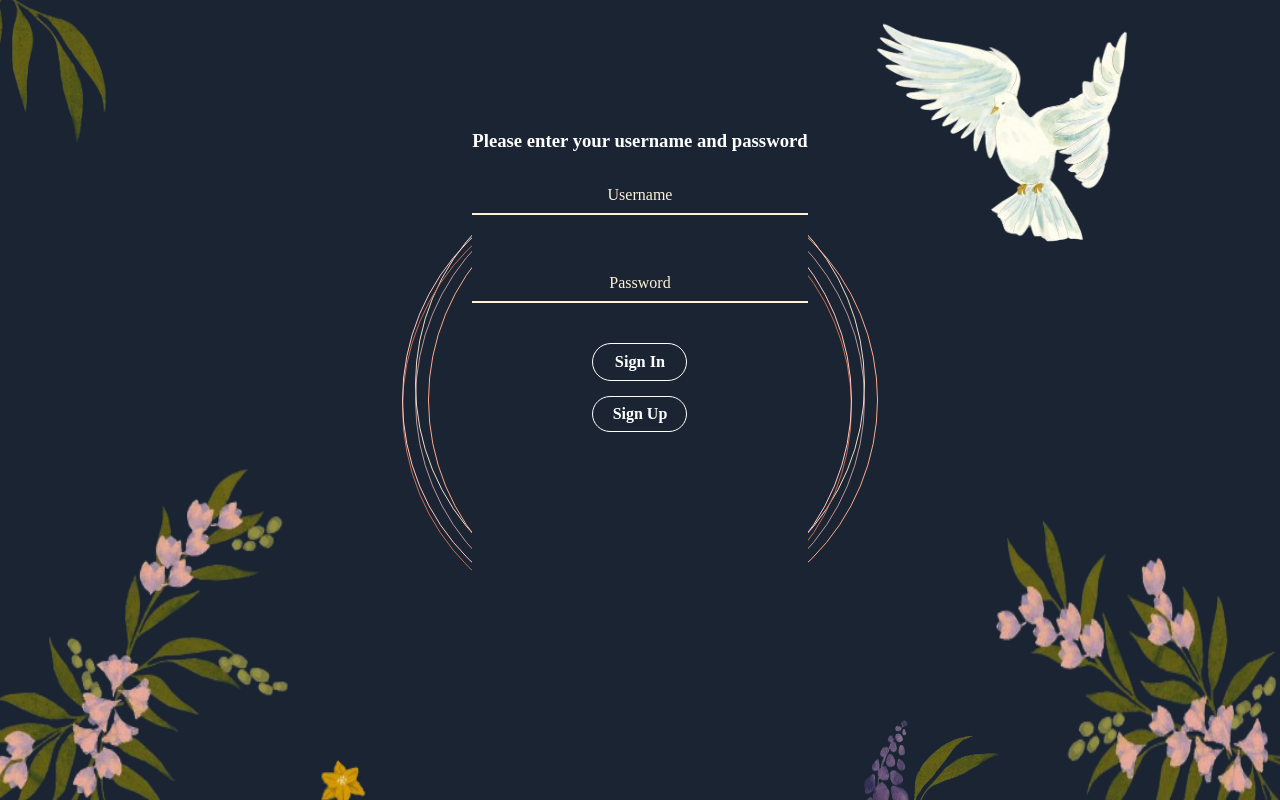
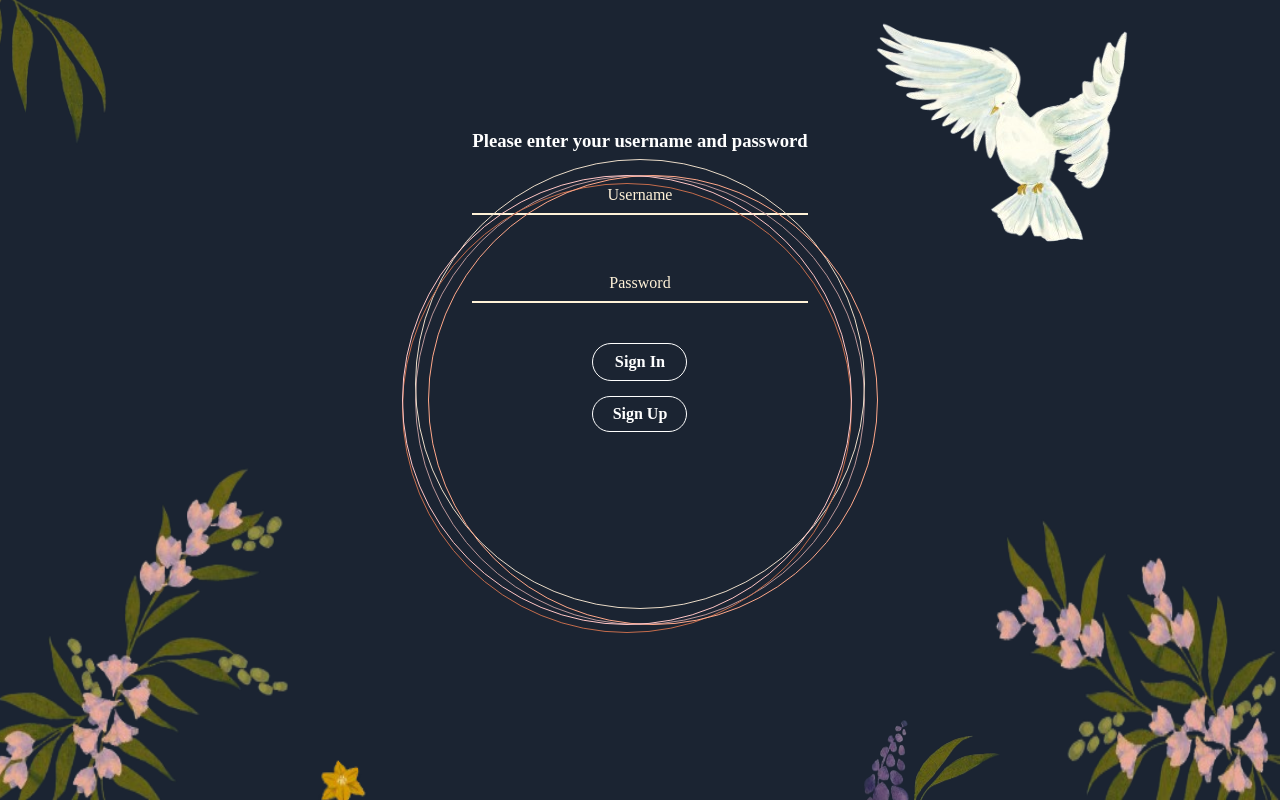
Before and after one commit to fikireguale/comp307-proj, a React (Create React App) app in the folder frontend/: page /signIn in a window 1280 px wide. Built offline with nearby package versions, Linux system fonts and the light colour scheme.

Commit message:
changed
have to fix navlink

```diff
--- a/frontend/src/components/Navbar.module.css
+++ b/frontend/src/components/Navbar.module.css
@@ -1,6 +1,6 @@
 
 * {
-
+  overflow: hidden;
   padding: 0;
   margin: 0;
   box-sizing: border-box;
@@ -18,9 +18,8 @@ a {
   color: white;
   font-size: 18px;
 }
+.navLink {
 
-
-.navLink {
   padding: 10px 20px;
   background-image: linear-gradient(180deg, #ffa48d, #ff4e98);
   color: white;
@@ -44,7 +43,7 @@ a {
 
 /* navbar */
 .navbar {
-
+  overflow: hidden;
   background-color:#1B2432;
   padding: 10px 20px;
   display: flex;
--- a/frontend/src/index.css
+++ b/frontend/src/index.css
@@ -1,4 +1,5 @@
 .landing {
+  overflow: hidden;
   display: flex;
   align-items: center;
   justify-content: center;
@@ -50,6 +51,7 @@
 
 
 .registration {
+  background-color:transparent;
   display: flex;
   flex-direction: column;
   align-items: center;
@@ -67,10 +69,12 @@
   text-align: center;
   font-style: italic;
   font-size: 50px;
+  background-color:transparent;
 
 }
 
 .registration .row{
+  background-color:transparent;
   display: flex;
   justify-content: space-between;
   margin-bottom: 15px;
@@ -108,6 +112,7 @@
 }
 
 .registration input {
+  background-color:transparent;
   width: calc(50% - 10px);
   padding: 9px;
   border-radius: 25px;
@@ -119,12 +124,14 @@
 }
 
 .registration input:hover {
+  background-color:transparent;
   box-shadow: 0 5px 10px #7C93C3;
   transform: scale(1.05); /* Slightly increase size on hover */
 }
 
 
 .signIn {
+  overflow: visible;
   display: flex;
   justify-content: center;
   height: 100vh;
@@ -136,7 +143,6 @@
   background-position: 90% 1%, -4% -6%, 25% 110%, -2% 100%, 100% 100%, 75% 115%;
   background-attachment: fixed, fixed, fixed, fixed, fixed, fixed;
   background-size: auto, 200px 200px,150px 150px, 340px 340px, 300px 300px;
-
 
 }
 
@@ -169,7 +175,10 @@
 .signIn .login-form input::placeholder{
   color:#FFF2D8
 }
-
+.signIn .buttons .signin, .signIn .buttons .signup {
+  z-index: 10;
+  position: relative;
+}
 .signIn .buttons{
   display: flex;
   flex-direction: column;
@@ -233,6 +242,7 @@
 
 
 .signIn .circle1{
+  z-index: 1;
   width: 450px;
   height:450px;
   border-radius: 50%; /*make it round*/
@@ -244,6 +254,7 @@
   transform: translate(-50%, -50%);
 }
 .signIn .circle2{
+  z-index: 1;
   width: 450px;
   height:450px;
   border-radius: 50%; /*make it round*/
@@ -255,6 +266,7 @@
   transform: translate(-50%, -50%);
 }
 .signIn .circle3{
+  z-index: 1;
   width: 450px;
   height:450px;
   border-radius: 50%; /*make it round*/
@@ -267,6 +279,7 @@
 }
 
 .signIn .circle4{
+  z-index: 1;
   width: 450px;
   height:450px;
   border-radius: 50%; /*make it round*/
@@ -279,6 +292,7 @@
 }
 
 .signIn .circle5{
+  z-index: 1;
   width: 450px;
   height:450px;
   border-radius: 50%; /*make it round*/
```
